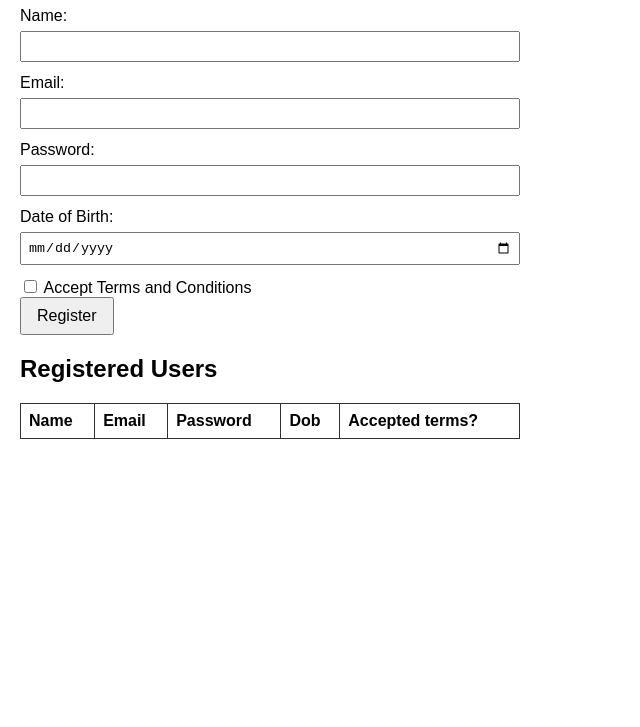
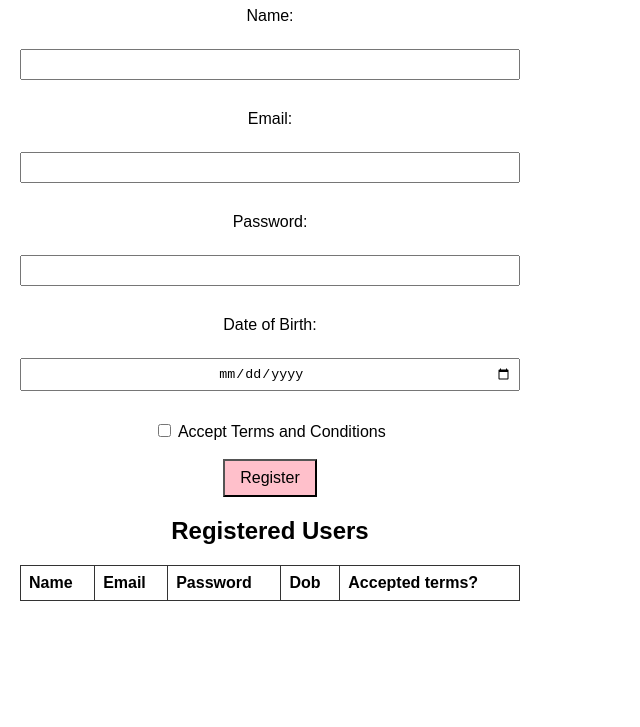
Before and after one commit to Keren-David/RegForm, a plain HTML site: page index.html in a window 1280 px wide. Shown: the part 73-800 px from the top of the page, without its empty margins (0-640 px from the left). Drawn offline with Linux system fonts and the light colour scheme.

Commit message:
Update styles.css

```diff
--- a/styles.css
+++ b/styles.css
@@ -2,6 +2,12 @@ body {
   font-family: Arial, sans-serif;
   margin: 20px;
   max-width: 500px;
+  text-align: center;
+}
+form {
+  display: flex;
+  flex-direction: column;
+  align-items: center;
 }
 
 form input[type="text"],
@@ -12,11 +18,14 @@ form input[type="date"] {
   padding: 6px;
   margin: 6px 0 12px 0;
   box-sizing: border-box;
+  text-align: center;
 }
 
 button {
   padding: 8px 15px;
   font-size: 16px;
+  background-color: pink;
+
 }
 
 table {
```
